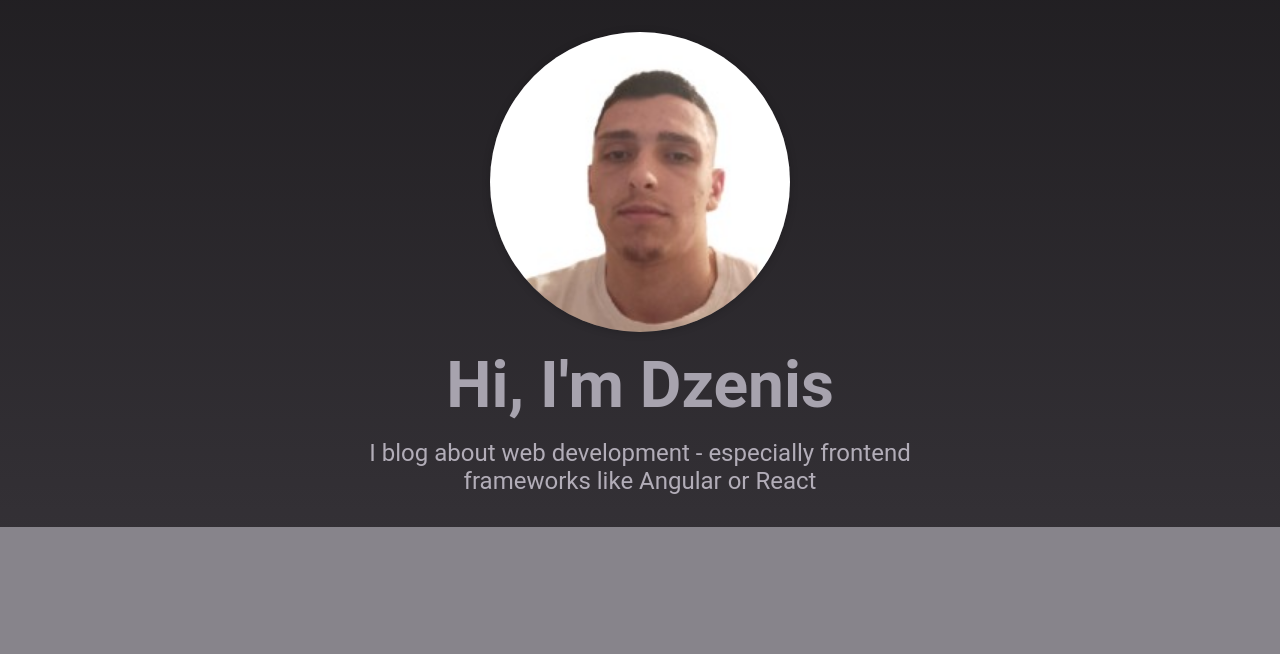
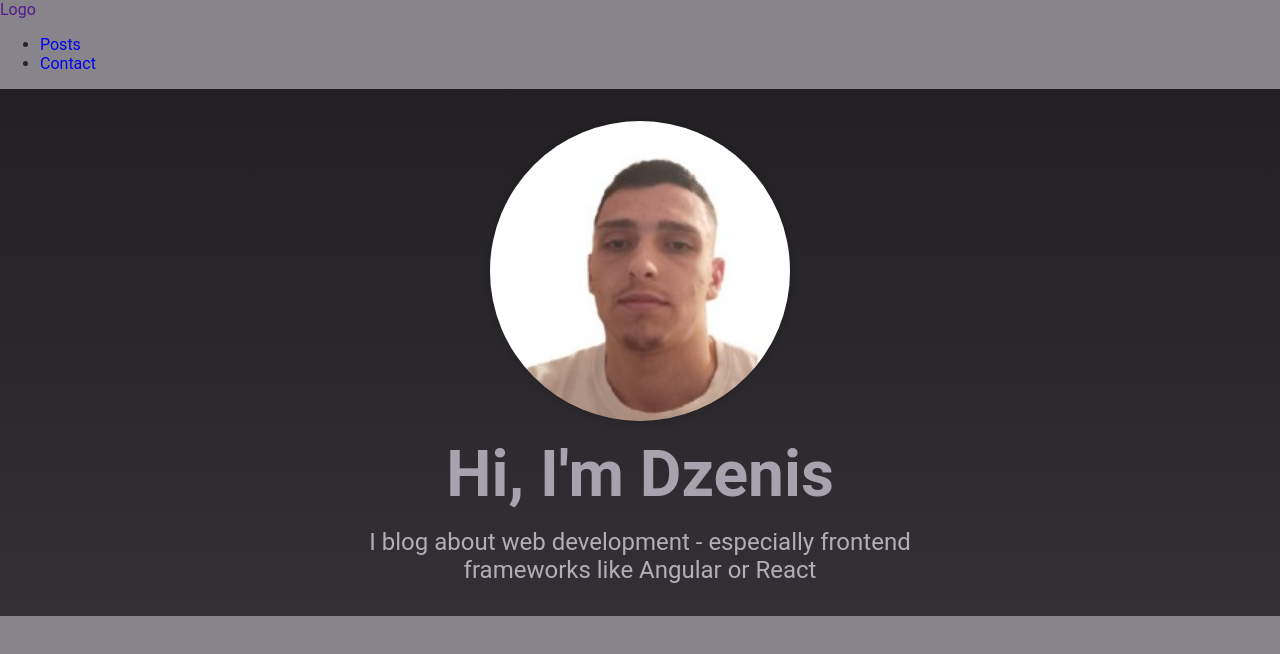
Before and after one commit to Dzenoo/Blog-Application, a Next.js app: page / in a window 1280 px wide. Shown: the top 654 px of the page. Built offline with nearby package versions, Linux system fonts and the light colour scheme.

Commit message:
Adding Layout and Nav

```diff
--- /dev/null
+++ b/components/layout/Layout.jsx
@@ -0,0 +1,14 @@
+import React from "react";
+import MainNavigation from "./MainNavigation";
+import classes from "./Main-navigation.module.css";
+
+const Layout = (props) => {
+  return (
+    <>
+      <MainNavigation />
+      <main>{props.children}</main>
+    </>
+  );
+};
+
+export default Layout;
--- /dev/null
+++ b/components/layout/Logo.jsx
@@ -0,0 +1,7 @@
+import React from "react";
+
+const Logo = () => {
+  return <div>Logo</div>;
+};
+
+export default Logo;
--- /dev/null
+++ b/components/layout/MainNavigation.jsx
@@ -0,0 +1,27 @@
+import React from "react";
+import Logo from "./Logo";
+import Link from "next/link";
+
+const MainNavigation = () => {
+  return (
+    <header>
+      <Link href="/">
+        <a href="">
+          <Logo />
+        </a>
+      </Link>
+      <nav>
+        <ul>
+          <li>
+            <Link href="/posts">Posts</Link>
+          </li>
+          <li>
+            <Link href="/contact">Contact</Link>
+          </li>
+        </ul>
+      </nav>
+    </header>
+  );
+};
+
+export default MainNavigation;
--- a/pages/_app.jsx
+++ b/pages/_app.jsx
@@ -1,7 +1,12 @@
-import '../styles/globals.css'
+import Layout from "../components/layout/Layout";
+import "../styles/globals.css";
 
 function MyApp({ Component, pageProps }) {
-  return <Component {...pageProps} />
+  return (
+    <Layout>
+      <Component {...pageProps} />
+    </Layout>
+  );
 }
 
-export default MyApp
+export default MyApp;
```
Also changed, not shown: components/layout/Main-navigation.module.css (renamed from styles/Main-navigation.module.css).
